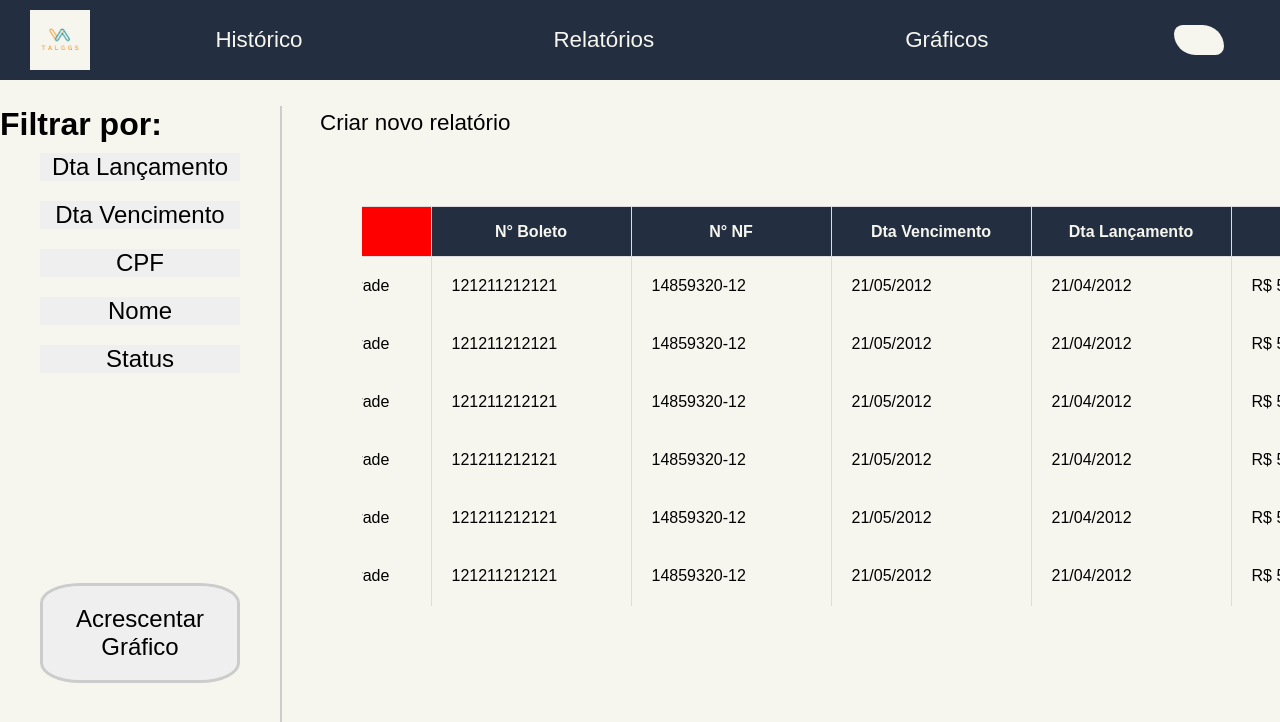
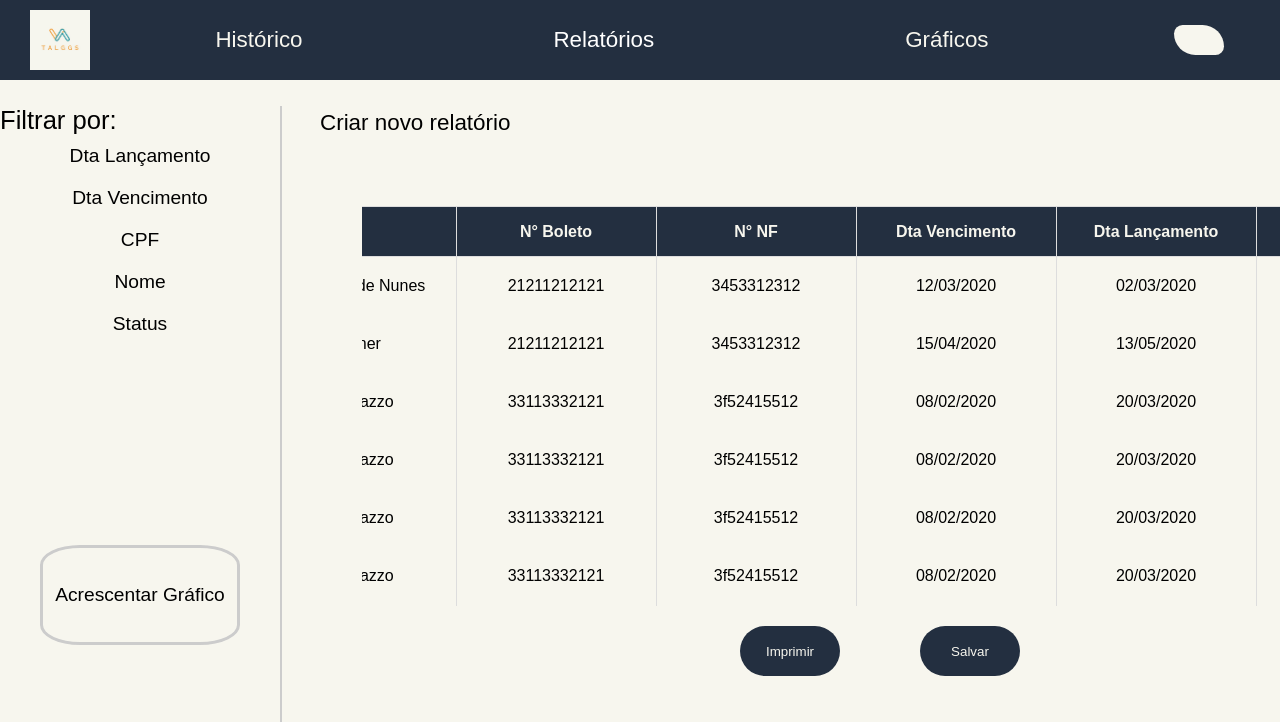
Before and after one commit to matheus-three/talggs-web, a React (Create React App) app: page /createReport in a window 1280 px wide. Shown: the top 722 px of the page. Built offline with nearby package versions, Linux system fonts and the light colour scheme.

Commit message:
tela de criar relatórios completa

```diff
--- a/src/Components/App.tsx
+++ b/src/Components/App.tsx
@@ -1,7 +1,5 @@
 import React from 'react';
-import Header from './Pages/Header';
-import GlobalStyle, { MainStyle, Title, Button } from './Assets/Styles';
-import Main from './Pages/Main';
+import GlobalStyle from './Assets/Styles';
 import Routes from './Routes';
 
 
@@ -9,7 +7,6 @@ function App() {
   return (
     <div>
       <GlobalStyle/>
-      <Header/>
       <Routes/>
     </div>
   );
--- a/src/Components/Assets/Styles.jsx
+++ b/src/Components/Assets/Styles.jsx
@@ -1,7 +1,7 @@
 import styled from 'styled-components'
 import { createGlobalStyle } from 'styled-components';
 
-//Initial Css
+//CSS inicial
 const GlobalStyle = createGlobalStyle`
     *{
         margin:0;
@@ -16,9 +16,10 @@ const GlobalStyle = createGlobalStyle`
         font-family: sans-serif;
     }
 `;
-//End Initial Css
 
 
+
+//Header Genérico
 export const HeaderStyle = styled.div`
     height: 80px;
     width:100%;
@@ -32,17 +33,18 @@ export const HeaderStyle = styled.div`
         width: 60px;
         margin-left: 30px;
     }
-    ul{
+    ul {
         display:flex;
         width:80%;
         color: #f7f6ee;
         justify-content: space-around;
         list-style: none;
+
     }
-
 
 `;
 
+//Titulo que pode ser definido em qualquer lugar da tela passando as coordenadas.
 export const Title = styled.div`
     position: relative;
     top:${props => props.top};
@@ -51,7 +53,7 @@ export const Title = styled.div`
     font-size:1.4em;
 
 `
-
+//Icone no menu superior do Header para abrir as opções de editar
 export const IconEdit = styled.div`
     background-color:#f7f6ee;
     border-radius:2em 5em;
@@ -63,14 +65,17 @@ export const IconEdit = styled.div`
         margin-right: 100px;
     }
 `
+
+//Tela de Relatórios Salvos.
+
+//Estilo que engloba os relatórios salvos da tela .
 export const MainStyle = styled.div`
     display:flex;
     flex-wrap: wrap;
     margin-top:140px;
-
-
 `
 
+//Estilo de cada relatório salvo.
 export const SaveReportsStyle = styled.div`
     background-color:#232f40;
     width:250px;
@@ -83,6 +88,7 @@ export const SaveReportsStyle = styled.div`
     color:#f7f6ee;
 `
 
+//Botão redondo de criar relatórios.
 export const Button = styled.button`
     background-color:#232f40;
     width:70px;
@@ -100,26 +106,34 @@ export const Button = styled.button`
 
 `
 
+//Tela Criar Relatório
+
+//engloba o componente de filtro com o de stats do relatórios
 export const Container = styled.div`
         display: flex;
 		width: 1300px;
 
 `
 
+//Estilo do componente Filtro
 export const FilterStyle = styled.div`
     height:620px;
     width:300px;
     background-color:#f7f6ee;
     border-right: 2px solid #CCC;
 
+    span {
+        font-size: 1.6em;
+    }
     button{
         width:200px;
         margin:10px 40px;
-        font-size:1.5em;
+        font-size:1.2em;
         border:none;
+        background-color:#f7f6ee;
     }
 
-    button.btn-grafico {
+    button.btn-grafico{
         margin-top:200px;
         border-radius: 20%;
         border: solid #CCC;
@@ -127,6 +141,7 @@ export const FilterStyle = styled.div`
     }
 `
 
+//Estilo do componente stats que engloba a tabela e os botões salvar e imprimir.
 export const StatsStyle = styled.div`
         display:flex;
         flex-direction: column;
@@ -135,10 +150,7 @@ export const StatsStyle = styled.div`
 		margin-left: 80px;
 		margin-top: 100px;
 		max-width: 100%;
-
 		overflow: auto;
-
-
 
 
 		table {
@@ -156,17 +168,36 @@ export const StatsStyle = styled.div`
 			height: 50px;
   		    text-align: center;
   		    padding: 8px;
+
 		}
 
 		th.nome {
-			background-color: red;
+            min-width: 250px;
 		}
 
 		td {
 			border-left: 1px solid #dddddd;
     	    padding: 20px;
-    	text-align: left;
+    	    text-align: center;
+        }
 
+`
+
+//Estilo dos botões da tela de criar relatório
+
+export const ButtonStyle = styled.button`
+        background-color:#232f40;
+        width: 100px;
+        height: 50px;
+        position:relative;
+        left: 700px;
+        bottom: 100px;
+        border:none;
+        margin: 0px 40px;
+        border-radius:25px;
+
+        span {
+            color: #f7f6ee;
         }
 
 `
--- a/src/Components/Pages/CreateReport/Filter/index.tsx
+++ b/src/Components/Pages/CreateReport/Filter/index.tsx
@@ -5,7 +5,7 @@ import { FilterStyle } from "../../../Assets/Styles";
 function Filter () {
     return(
         <FilterStyle>
-            <h1>Filtrar por:</h1>
+            <span>Filtrar por:</span>
             <button>Dta Lançamento</button>
             <button>Dta Vencimento</button>
             <button>CPF</button>
--- a/src/Components/Pages/CreateReport/Stats/index.tsx
+++ b/src/Components/Pages/CreateReport/Stats/index.tsx
@@ -2,115 +2,105 @@ import React, { Fragment } from 'react'
 import { StatsStyle } from '../../../Assets/Styles';
 
 
-function Stats (){
+function Stats() {
 
-    return(
+	const reportStats = [{
+		cpf: "512.607.178-52",
+		name: "Gabriel de Andrade Nunes",
+		accountNumber: "21211212121",
+		fiscalNote: "3453312312",
+		dateDue: "12/03/2020",
+		dateLaunch: "02/03/2020",
+		value: "R$ 500,00",
+		state: "Pendente"
+	}, {
+		cpf: "512.124.228-52",
+		name: "Jorge Wagner",
+		accountNumber: "21211212121",
+		fiscalNote: "3453312312",
+		dateDue: "15/04/2020",
+		dateLaunch: "13/05/2020",
+		value: "R$ 1.200,00",
+		state: "Vencido"
+	}, {
+		cpf: "332.124.658-12",
+		name: "Ariane Matarazzo",
+		accountNumber: "33113332121",
+		fiscalNote: "3f52415512",
+		dateDue: "08/02/2020",
+		dateLaunch: "20/03/2020",
+		value: "R$ 700,00",
+		state: "Pago"
+	},{
+		cpf: "332.124.658-12",
+		name: "Ariane Matarazzo",
+		accountNumber: "33113332121",
+		fiscalNote: "3f52415512",
+		dateDue: "08/02/2020",
+		dateLaunch: "20/03/2020",
+		value: "R$ 700,00",
+		state: "Pago"
+	},{
+		cpf: "332.124.658-12",
+		name: "Ariane Matarazzo",
+		accountNumber: "33113332121",
+		fiscalNote: "3f52415512",
+		dateDue: "08/02/2020",
+		dateLaunch: "20/03/2020",
+		value: "R$ 700,00",
+		state: "Pago"
+	},{
+		cpf: "332.124.658-12",
+		name: "Ariane Matarazzo",
+		accountNumber: "33113332121",
+		fiscalNote: "3f52415512",
+		dateDue: "08/02/2020",
+		dateLaunch: "20/03/2020",
+		value: "R$ 700,00",
+		state: "Pago"
+	},{
+		cpf: "332.124.658-12",
+		name: "Ariane Matarazzo",
+		accountNumber: "33113332121",
+		fiscalNote: "3f52415512",
+		dateDue: "08/02/2020",
+		dateLaunch: "20/03/2020",
+		value: "R$ 700,00",
+		state: "Pago"
+	}]
+
+
+
+	return (
 		<Fragment>
 			<StatsStyle>
 				<table>
 					<tr>
-                        <th className = "cpf">CPF</th>
-                        <th className = "nome">Nome</th>
-                        <th className = "nBoleto">N° Boleto</th>
-                        <th className = "nf">N° NF</th>
-                        <th className = "dtaVenc">Dta Vencimento</th>
-                        <th className = "dtaLanc">Dta Lançamento</th>
-                        <th className = "valor">Valor</th>
-                        <th className = "status">Status</th>
+						<th className="cpf">CPF</th>
+						<th className="nome">Nome</th>
+						<th className="nBoleto">N° Boleto</th>
+						<th className="nf">N° NF</th>
+						<th className="dtaVenc">Dta Vencimento</th>
+						<th className="dtaLanc">Dta Lançamento</th>
+						<th className="valor">Valor</th>
+						<th className="status">Status</th>
 					</tr>
+					{reportStats.map((stats) => {
+						return (
 							<tr>
-                        <td>0030481811011</td>
-                        <td>Gabriel de Andrade</td>
-                        <td>121211212121</td>
-                        <td>14859320-12</td>
-                        <td>21/05/2012</td>
-                        <td>21/04/2012</td>
-                        <td>R$ 599,00</td>
-                        <td>Vencida</td>
+								<td>{stats.cpf}</td>
+								<td>{stats.name}</td>
+								<td>{stats.accountNumber}</td>
+								<td>{stats.fiscalNote}</td>
+								<td>{stats.dateDue}</td>
+								<td>{stats.dateLaunch}</td>
+								<td>{stats.value}</td>
+								<td>{stats.state}</td>
 							</tr>
-                    <tr>
-                        <td>0030481811011</td>
-                        <td>Gabriel de Andrade</td>
-                        <td>121211212121</td>
-                        <td>14859320-12</td>
-                        <td>21/05/2012</td>
-                        <td>21/04/2012</td>
-                        <td>R$ 599,00</td>
-                        <td>Vencida</td>
-                    </tr>
-                    <tr>
-                        <td>0030481811011</td>
-                        <td>Gabriel de Andrade</td>
-                        <td>121211212121</td>
-                        <td>14859320-12</td>
-                        <td>21/05/2012</td>
-                        <td>21/04/2012</td>
-                        <td>R$ 599,00</td>
-                        <td>Vencida</td>
-                    </tr>
-                    <tr>
-                        <td>0030481811011</td>
-                        <td>Gabriel de Andrade</td>
-                        <td>121211212121</td>
-                        <td>14859320-12</td>
-                        <td>21/05/2012</td>
-                        <td>21/04/2012</td>
-                        <td>R$ 599,00</td>
-                        <td>Vencida</td>
-                    </tr>
-                    <tr>
-                        <td>0030481811011</td>
-                        <td>Gabriel de Andrade</td>
-                        <td>121211212121</td>
-                        <td>14859320-12</td>
-                        <td>21/05/2012</td>
-                        <td>21/04/2012</td>
-                        <td>R$ 599,00</td>
-                        <td>Vencida</td>
-                    </tr>
-                    <tr>
-                        <td>0030481811011</td>
-                        <td>Gabriel de Andrade</td>
-                        <td>121211212121</td>
-                        <td>14859320-12</td>
-                        <td>21/05/2012</td>
-                        <td>21/04/2012</td>
-                        <td>R$ 599,00</td>
-                        <td>Vencida</td>
-                    </tr>
-                    <tr>
-                        <td>0030481811011</td>
-                        <td>Gabriel de Andrade</td>
-                        <td>121211212121</td>
-                        <td>14859320-12</td>
-                        <td>21/05/2012</td>
-                        <td>21/04/2012</td>
-                        <td>R$ 599,00</td>
-                        <td>Vencida</td>
-                    </tr>
-                    <tr>
-                        <td>0030481811011</td>
-                        <td>Gabriel de Andrade</td>
-                        <td>121211212121</td>
-                        <td>14859320-12</td>
-                        <td>21/05/2012</td>
-                        <td>21/04/2012</td>
-                        <td>R$ 599,00</td>
-                        <td>Vencida</td>
-                    </tr>
-                    <tr>
-                        <td>0030481811011</td>
-                        <td>Gabriel de Andrade</td>
-                        <td>121211212121</td>
-                        <td>14859320-12</td>
-                        <td>21/05/2012</td>
-                        <td>21/04/2012</td>
-                        <td>R$ 599,00</td>
-                        <td>Vencida</td>
-                    </tr>
+						)
+					})}
 				</table>
 			</StatsStyle>
-
 		</Fragment>
 
 	);
--- a/src/Components/Pages/CreateReport/index.tsx
+++ b/src/Components/Pages/CreateReport/index.tsx
@@ -1,18 +1,24 @@
 import React, { Fragment } from 'react'
-import { Title, Container } from '../../Assets/Styles';
+import { Title, Container, ButtonStyle } from '../../Assets/Styles';
 import Filter from './Filter';
 import Stats from './Stats';
 
 
 
-function CreateReport (){
-    return(
+function CreateReport() {
+    return (
         <Fragment>
-						<Title top ={"30px"} left = {"25%"}> Criar novo relatório </Title>
+            <Title top={"30px"} left={"25%"}> Criar novo relatório </Title>
             <Container>
-            	<Filter/>
-							<Stats/>
+                <Filter />
+                <Stats />
             </Container>
+            <ButtonStyle>
+                <span>Imprimir</span>
+            </ButtonStyle>
+            <ButtonStyle>
+                <span>Salvar</span>
+            </ButtonStyle>
         </Fragment>
 
     );
--- a/src/Components/Pages/Header/index.tsx
+++ b/src/Components/Pages/Header/index.tsx
@@ -1,20 +1,20 @@
 import React, { Fragment } from 'react';
-import { HeaderStyle,IconEdit } from '../../Assets/Styles';
+import { HeaderStyle, IconEdit } from '../../Assets/Styles';
 import logo from '../../Assets/Logo.jpeg'
-import {Link} from 'react-router-dom'
+import { Link } from 'react-router-dom'
 
-function Header () {
-    return(
+function Header() {
+	return (
 		<Fragment>
 			<HeaderStyle>
-       <img src = {logo}></img>
+				<img src={logo}></img>
 				<ul>
 					<li>Histórico</li>
-            <li>Relatórios</li>
+					<Link to='/' style={{ textDecoration: 'none', color: 'white' }}><li>Relatórios</li></Link>
 					<li>Gráficos</li>
 
 				</ul>
-        <IconEdit/>
+				<IconEdit />
 			</HeaderStyle>
 		</Fragment>
 	);
--- a/src/Components/Pages/Main/SaveReports/index.tsx
+++ b/src/Components/Pages/Main/SaveReports/index.tsx
@@ -7,9 +7,8 @@ interface Iprops {
 
 function SaveReports (props: Iprops) {
     return (
-
-          <SaveReportsStyle>
-          	<span>{props.name}</span>
+            <SaveReportsStyle>
+          	    <span>{props.name}</span>
         	</SaveReportsStyle>
 
 
--- a/src/Components/Pages/Main/index.tsx
+++ b/src/Components/Pages/Main/index.tsx
@@ -1,36 +1,53 @@
 import React, { Fragment } from 'react'
 import { Title, MainStyle, SaveReportsStyle, Button } from '../../Assets/Styles'
 import SaveReports from './SaveReports'
-import {Link} from 'react-router-dom'
+import { Link } from 'react-router-dom'
 
-function Main (){
+function Main() {
 
-   function handleClick(){
+  const array = [{
+   name: "Gabriel",
+   cpf: 121313,
+   data: "aushahus"
+  },{
+    name: "Beny",
+    cpf: 21212,
+    data: "aiaisj"
+  },{
+    name: "Amanda",
+    cpf: 23113,
+    data: "ashauhs"
+  },{
+    name: "lindsay",
+    cpf: "aushauhs",
+    data:"ashuash"
+  }
+    ]
 
 
-   }
-
-    return(
-        <Fragment>
-            <Title top = {"130px"} left = {"40px"}>
+  return (
+    <Fragment>
+      <Title top={"130px"} left={"40px"}>
         <span>Relatórios da Empresa</span>
       </Title>
       <MainStyle>
-        <SaveReports name = {"Mensal"}/>
-        <SaveReports name = {"Mensal"}/>
-        <SaveReports name = {"Mensal"}/>
-
+        {
+          array.map((batata) => {
+              return(
+                <SaveReports name= {batata.name}/>
+              )
+          })
+        }
 
       </MainStyle>
 
-      <Title top ={"80px"} left = {"1140px"}>
+      <Title top={"80px"} left={"1140px"}>
         <span>Criar novo Relatório</span>
       </Title>
-      <Link to = '/createReport'><Button onClick ={handleClick} >+</Button></Link>
 
-
-        </Fragment>
-    )
+      <Link to='/createReport' style = {{textDecoration: 'none'} }><Button>+</Button></Link>
+    </Fragment>
+  )
 }
 
 export default Main;
--- a/src/Components/Routes.tsx
+++ b/src/Components/Routes.tsx
@@ -1,31 +1,31 @@
 import React from 'react';
 import Main from './Pages/Main'
 
-import { BrowserRouter,
+import {
+    BrowserRouter,
     Switch,
     Route,
     Link
 } from "react-router-dom";
-import { Button, Title } from './Assets/Styles';
-import SaveReports from './Pages/Main/SaveReports';
+
+import CreateReport from './Pages/CreateReport';
 import Header from './Pages/Header';
-import CreateReport from './Pages/CreateReport';
 
 
 
-function Routes (){
-    return(
+function Routes() {
+    return (
         <BrowserRouter>
             <Switch>
-            <Route exact={true} path="/" component={Main}>
-
+                <Route exact={true} path='/'>
+                    <Header/>
+                    <Main />
                 </Route>
-            <Route path ="/createReport" >
-                <CreateReport></CreateReport>
+                <Route path="/createReport" >
+                    <Header/>
+                    <CreateReport/>
                 </Route>
-
             </Switch>
-
         </BrowserRouter>
     );
 }
```
Lines whose indentation alone changed are shown as unchanged.
